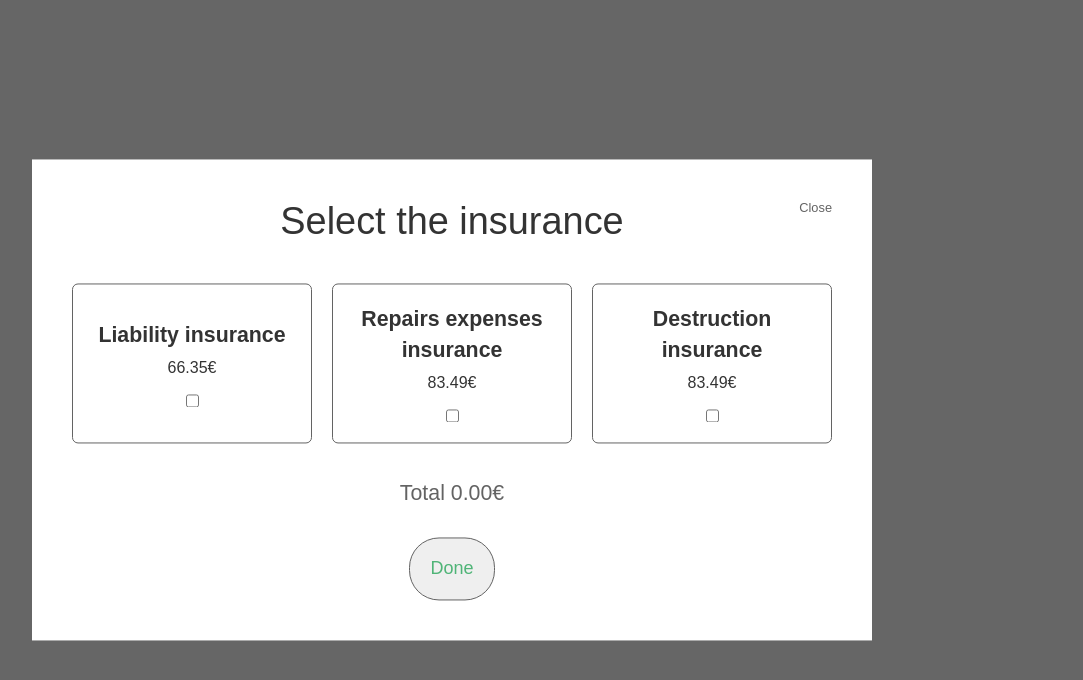
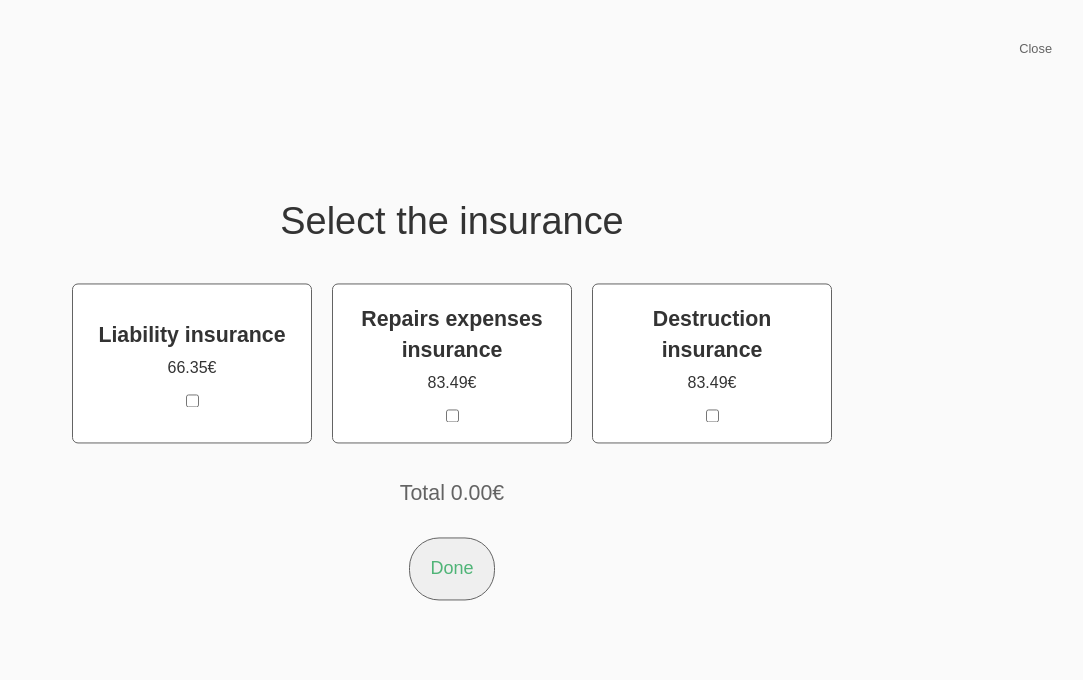
Before and after one commit to aleksiliu/react-front-end-coding-task, a React (Create React App) app: page / in a window 1280 px wide. Both pictures are taken after a click on the button "See more". Shown: the top 680 px of the page, without its empty margins (188-1271 px from the left). Built offline with nearby package versions, Linux system fonts and the light colour scheme.

Commit message:
Change modal styles

```diff
--- a/src/components/Checkbox.css
+++ b/src/components/Checkbox.css
@@ -1,6 +1,7 @@
 label {
   padding: 20px;
   border-radius: 6px;
+  background: #fff;
   border: 1px solid #636363;
   text-align: center;
   display: flex;
--- a/src/components/Modal.css
+++ b/src/components/Modal.css
@@ -4,12 +4,11 @@
   left: 0;
   width: 100%;
   height: 100%;
-  background: rgba(0, 0, 0, 0.6);
+  background: #fafafa;
 }
 
 .modal-main {
   position: fixed;
-  background: white;
   width: 100%;
   max-width: 840px;
   height: auto;
@@ -32,6 +31,7 @@
 
 .close {
   position: absolute;
+  top: 40px;
   right: 40px;
   font-size: 0.8em;
 }
--- a/src/components/Modal.js
+++ b/src/components/Modal.js
@@ -5,10 +5,10 @@ import Button from './Button';
 const Modal = ({ handleClose, show, children }) => {
   return (
     <div className={show ? 'modal show' : 'modal hide'}>
+      <p className="close" onClick={handleClose}>
+        Close
+      </p>
       <section className="modal-main">
-        <p className="close" onClick={handleClose}>
-          Close
-        </p>
         {children}
         <Button variant="secondary" onClick={handleClose}>
           Done
```
